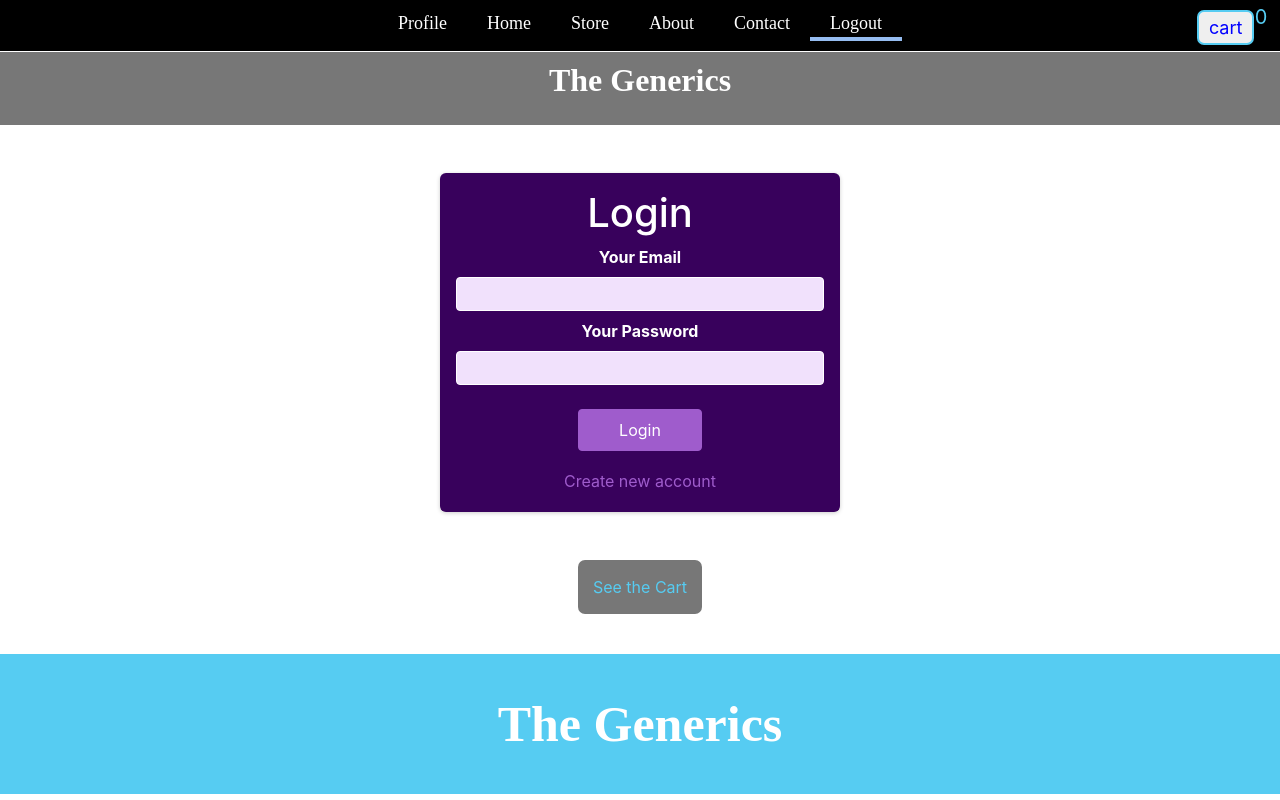
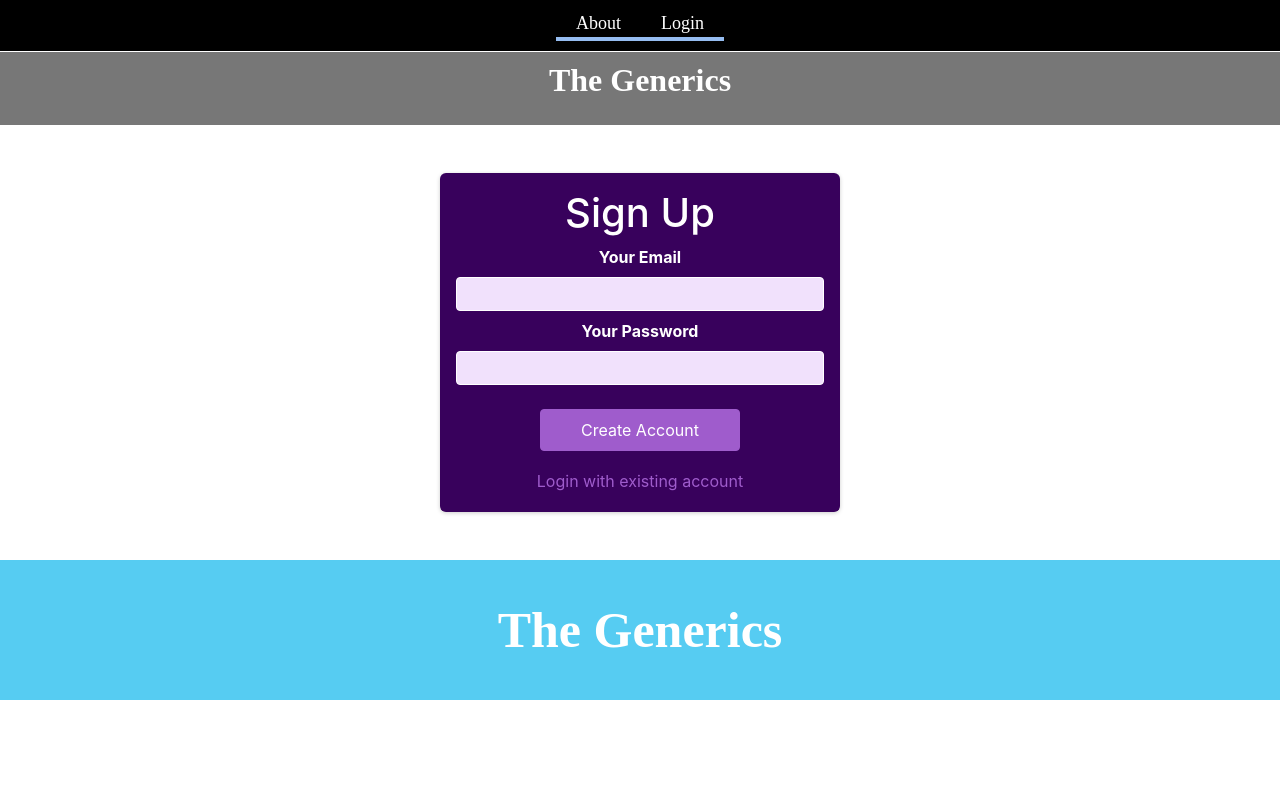
Before and after one commit to Pavanmachareddy/Ecommerce-Website, a React (Create React App) app: page /login in a window 1280 px wide. Built offline with nearby package versions, Linux system fonts and the light colour scheme; sample sign-in values are in the browser's storage.

Commit message:
recreate

```diff
--- a/src/App.js
+++ b/src/App.js
@@ -19,17 +19,16 @@ function App() {
   const [cartItems, setCartItems] = useState(false);
 
   const { cart, setCart, userId, setUserId } = useContext(CartContext);
-
+  console.log(isLoggedIn, "==========login -app");
   useEffect(() => {
     if (localStorage.getItem("userId")) {
-      console.log(localStorage.getItem("userId"))
+      console.log(localStorage.getItem("userId"));
       setUserId(localStorage.getItem("userId"));
     }
   }, [setUserId]);
 
+  const CartItems = () => {
 
-  const CartItems = () => {
-    // setCartItems(true);
     if (localStorage.getItem("userId")) {
       setCartItems(true);
       axios
@@ -37,9 +36,7 @@ function App() {
           `https://crudcrud.com/api/ed73ae893df54c24a0c603c6fb717516/cart${userId}`
         )
         .then((response) => {
-          // console.log(`Axios: ${response}`);
           console.log(`userId: ${userId}`);
-          // console.log("Response Data ${response.data}");
           response.data.map((item) => {
             console.log(`Response Data before ${item}`);
             setCart((prevState) => [...prevState, item]);
@@ -60,7 +57,6 @@ function App() {
 
   useEffect(() => {
     if (localStorage.getItem("TokenId")) {
-      setIsloggedIn(true);
     }
   }, []);
 
@@ -81,7 +77,7 @@ function App() {
 
   return (
     <>
-      <Header showCartItem={CartItems} />
+      <Header showCartItem={CartItems} isLoggedIn={isLoggedIn} setIsloggedIn={setIsloggedIn} />
       {cartItems && <CartList Close={cartItemsClose} />}
 
       <Routes>
@@ -105,7 +101,11 @@ function App() {
         )}
       </Routes>
 
-      {isLoggedIn && <button className="cartbtn"  onClick={CartItems}>See the Cart</button>}
+      {isLoggedIn && (
+        <button className="cartbtn" onClick={CartItems}>
+          See the Cart
+        </button>
+      )}
 
       <Footer />
     </>
--- a/src/component/Layout/Header/Header.js
+++ b/src/component/Layout/Header/Header.js
@@ -7,22 +7,17 @@ import "./NavLink.css";
 const Header = (props) => {
   const { cart, contextValue } = useContext(CartContext);
 
-  const isLoggedIn = contextValue.isLoggedIn;
 
   const logoutHandler = () => {
     contextValue.logout();
-    //optional: redirect the user
+    props.setIsloggedIn(false)
   };
-  // console.log(cart)
+
   return (
     <div>
       <div className={classes.headBody}>
         <ul className={classes.list}>
-          {/* <a href="/homepage"><li>HOME</li></a>
-          <Link to="/"><li>STORE</li></Link>
-          <Link to="/about"><li>ABOUT</li></Link> */}
-
-          {isLoggedIn && (
+          {props.isLoggedIn && (
             <NavLink
               className={(navData) => (navData.isActive ? "active" : "")}
               to="/profile"
@@ -31,7 +26,7 @@ const Header = (props) => {
             </NavLink>
           )}
 
-          {isLoggedIn && (
+          {props.isLoggedIn && (
             <NavLink
               className={(navData) => (navData.isActive ? "active" : "")}
               to="/homepage"
@@ -39,7 +34,7 @@ const Header = (props) => {
               <li>Home</li>
             </NavLink>
           )}
-          {isLoggedIn && (
+          {props.isLoggedIn && (
             <NavLink
               className={(navData) => (navData.isActive ? "active" : "")}
               to="/store"
@@ -47,7 +42,7 @@ const Header = (props) => {
               <li>Store</li>
             </NavLink>
           )}
-          {isLoggedIn && (
+          {props.isLoggedIn && (
             <NavLink
               className={(navData) => (navData.isActive ? "active" : "")}
               to="/about"
@@ -55,7 +50,7 @@ const Header = (props) => {
               <li>About</li>
             </NavLink>
           )}
-          {!isLoggedIn && (
+          {!props.isLoggedIn && (
             <NavLink
               className={(navData) => (navData.isActive ? "active" : "")}
               to="/login"
@@ -63,7 +58,7 @@ const Header = (props) => {
               <li>About</li>
             </NavLink>
           )}
-          {isLoggedIn && (
+          {props.isLoggedIn && (
             <NavLink
               className={(navData) => (navData.isActive ? "active" : "")}
               to="/contact"
@@ -71,7 +66,7 @@ const Header = (props) => {
               <li>Contact</li>
             </NavLink>
           )}
-          {!isLoggedIn && (
+          {!props.isLoggedIn && (
             <NavLink
               className={(navData) => (navData.isActive ? "active" : "")}
               to="/login"
@@ -79,7 +74,7 @@ const Header = (props) => {
               <li>Login</li>
             </NavLink>
           )}
-          {isLoggedIn && (
+          {props.isLoggedIn && (
             <NavLink
               className={(navData) => (navData.isActive ? "active" : "")}
               to="/login"
@@ -87,7 +82,7 @@ const Header = (props) => {
               <li onClick={logoutHandler}>Logout</li>
             </NavLink>
           )}
-          {isLoggedIn && (
+          {props.isLoggedIn && (
             <button className={classes.cart} onClick={props.showCartItem}>
               <li>
                 cart<span className={classes.cartnumber}>{cart.length}</span>
--- a/src/component/Pages/Login/Login.js
+++ b/src/component/Pages/Login/Login.js
@@ -4,8 +4,9 @@ import { CartContext } from "../../StoreContext/CartContext";
 import classes from "./Login.module.css";
 
 const Login = (props) => {
+  console.log(props.checkLogin, "llllllllllllllllllllllllllllllll");
   const { cart, setCart, userId, setUserId, contextValue } =
-  useContext(CartContext);
+    useContext(CartContext);
   console.log(contextValue);
 
   const navigate = useNavigate();
@@ -13,9 +14,9 @@ const Login = (props) => {
   const loginEmailRef = useRef();
   const loginPassRef = useRef();
 
-  // const [t, setT] = useState("");
 
-  const [isLogin, setIsLogin] = useState(true);
+
+  const [isLogin, setIsLogin] = useState(false);
   const [isLoading, setLoading] = useState(false);
 
   const switchAuthModeHandler = () => {
@@ -54,29 +55,30 @@ const Login = (props) => {
       },
     })
       .then((res) => {
-        setIsLogin(false);
         if (res.ok) {
           return res.json();
         } else {
           return res.json().then((data) => {
             let errorMessage = "Authentication Failed!";
-            // if(data && data.error && data.error.message){
-            // errorMessage = data.error.messsage;
-            // }
-            // alert(errorMessage);
             throw new Error(errorMessage);
-            // console.log(data);
           });
         }
       })
       .then((data) => {
-        alert("Logged In SuccesFully");
+        setLoading(true);
+        setIsLogin(true);
+        if (isLogin) {
+          contextValue.isLoggedIn = true
+          alert("Logged In SuccesFully");
+        } else {
+          alert("Sign up SuccesFully");
+        }
+
         console.log(data);
         localStorage.setItem("TokenId", data.idToken);
-        // setT(data.idToken);
-        contextValue.login(data.idToken);
-         navigate("/store");
-        // window.reload.location("/store")
+        if (isLogin) {
+          navigate("/store");
+        }
 
         props.checkLogin(true);
       })
@@ -85,9 +87,6 @@ const Login = (props) => {
       });
   };
 
-  // useEffect(() => {
-  //   console.log(contextValue.token);
-  // }, [])
 
   return (
     <section className={classes.auth}>
@@ -102,10 +101,7 @@ const Login = (props) => {
           <input type="password" id="password" required ref={loginPassRef} />
         </div>
         <div className={classes.actions}>
-          {!isLoading && (
-            <button>{isLogin ? "Login" : "Create Account"}</button>
-          )}
-          {isLoading && <p>Sending request...</p>}
+          <button>{isLogin ? "Login" : "Create Account"}</button>
           <button
             type="button"
             className={classes.toggle}
--- a/src/component/StoreContext/CartContext.js
+++ b/src/component/StoreContext/CartContext.js
@@ -9,7 +9,7 @@ export const CartContext = React.createContext({
 
 const CartContextProvider = (props) => {
   const initialToken = localStorage.getItem("token");
-
+   console.log(initialToken,"initialToken")
   const [cart, setCart] = useState([]);
   const [userId, setUserId] = useState("");
   const [price, setPrice] = useState(0);
```
Also changed, not shown: firebase.json (added), 1 other file (tests, documents, lock files or other folders).
